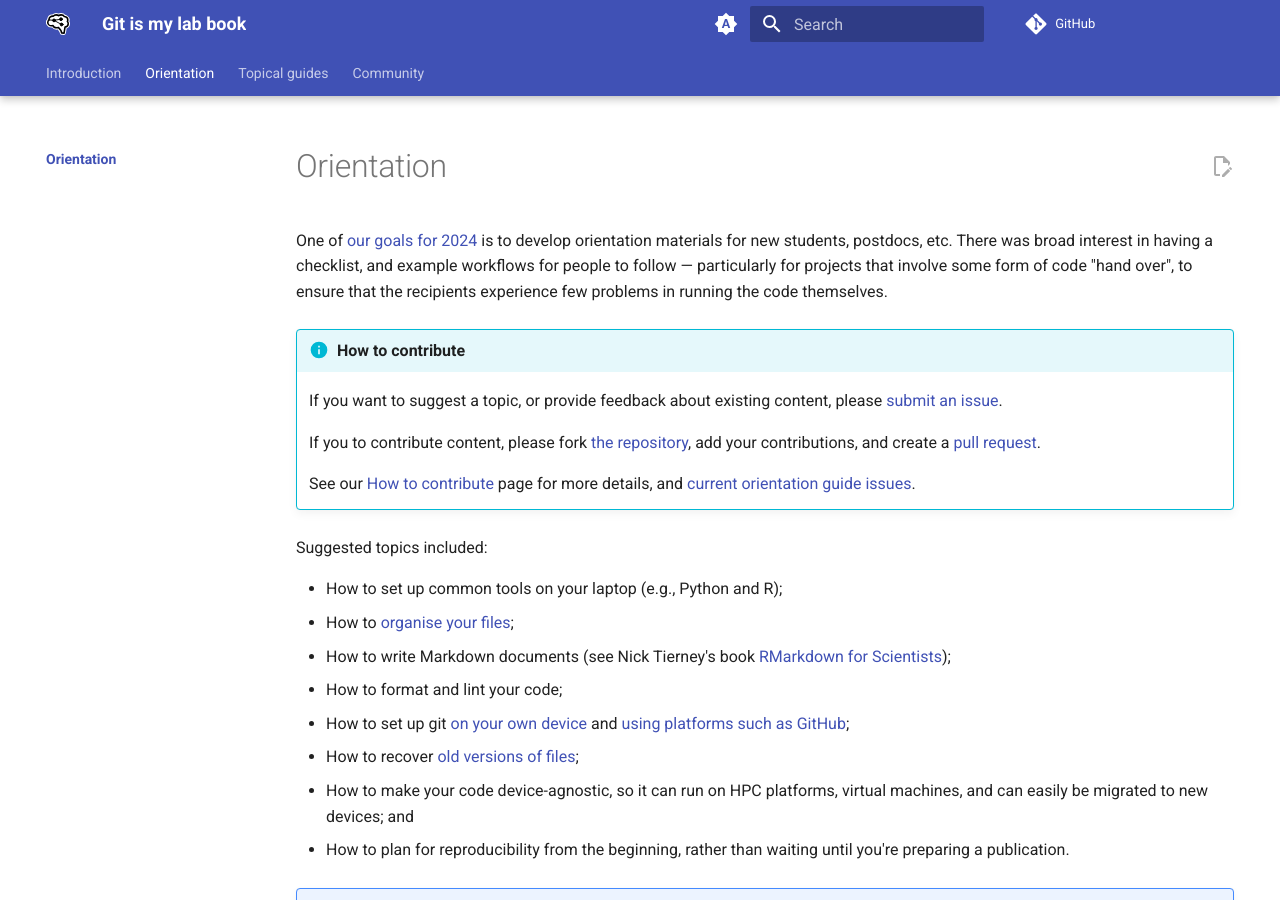
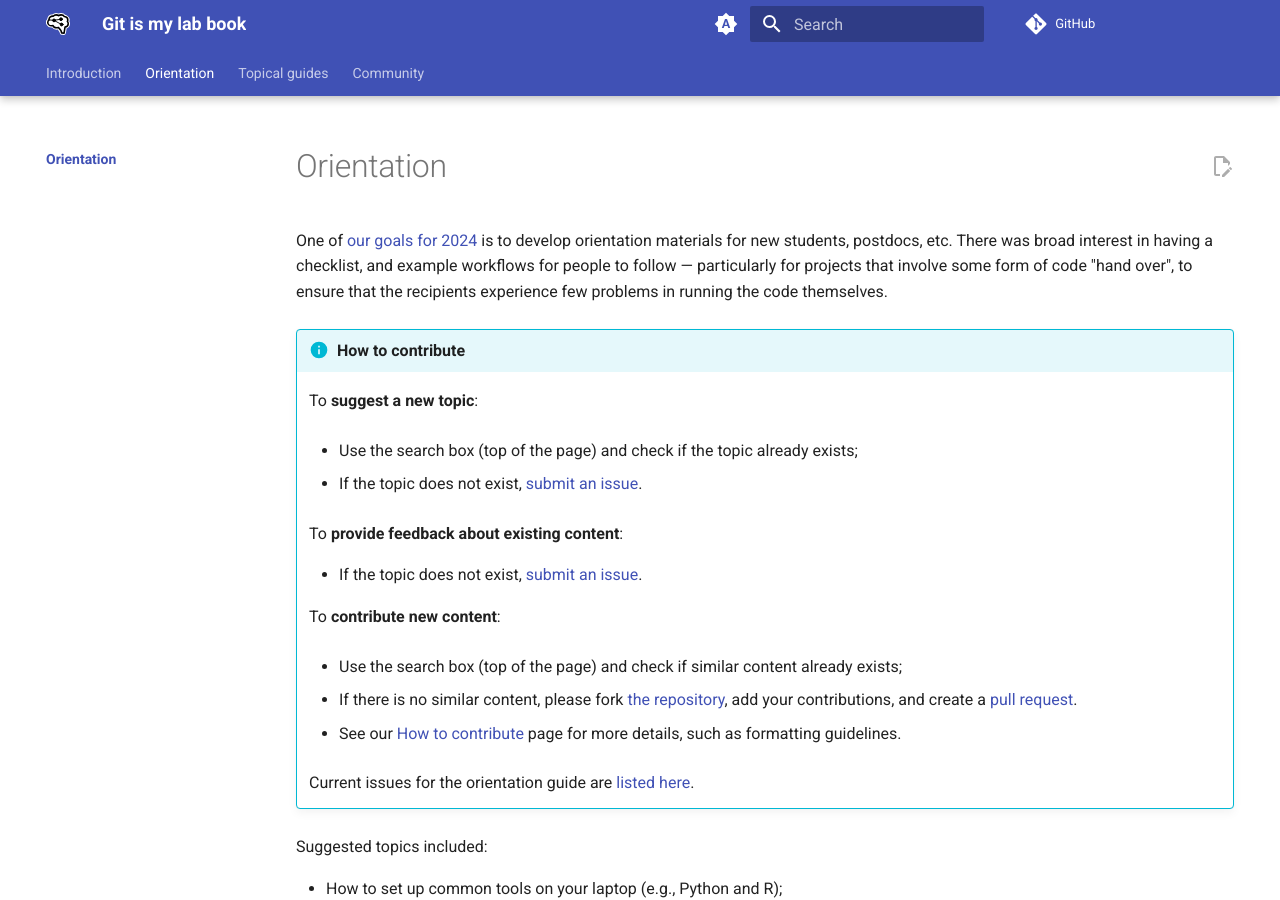
Before and after one commit to robmoss/git-is-my-lab-book, an MkDocs documentation site: the page built from docs/orientation/README.md, in a window 1280 px wide and 900 px high. Built offline with MkDocs 1.6.1 and Material for MkDocs 9.7.7, drawn with Linux system fonts in a browser that asks for light colours; nearby versions of some CDN libraries; library files that are not in the unit come from our copies; comment, search, counter and statistics services are not loaded.

Commit message:
Detailed instructions for different contributions
The "How to contribute" box now lists different steps for suggesting new
topics, providing feedback about existing content, and contributing new
content.

```diff
--- a/docs/orientation/README.md
+++ b/docs/orientation/README.md
@@ -5,11 +5,25 @@ There was broad interest in having a checklist, and example workflows for people
 
 !!! info "How to contribute"
 
-    If you want to suggest a topic, or provide feedback about existing content, please [submit an issue](https://github.com/robmoss/git-is-my-lab-book/issues/new?labels=orientation&title=&body=Please enter a short, descriptive title (above) and explain your idea here).
+    To **suggest a new topic**:
 
-    If you to contribute content, please fork [the repository](https://github.com/robmoss/git-is-my-lab-book), add your contributions, and create a [pull request](https://docs.github.com/en/pull-requests/collaborating-with-pull-requests/proposing-changes-to-your-work-with-pull-requests/about-pull-requests).
+    * Use the search box (top of the page) and check if the topic already exists;
 
-    See our [How to contribute](../how-to-contribute.md) page for more details, and [current orientation guide issues](https://github.com/robmoss/git-is-my-lab-book/issues?q=is%3Aissue+is%3Aopen+label%3Aorientation).
+    * If the topic does not exist, [submit an issue](https://github.com/robmoss/git-is-my-lab-book/issues/new?labels=orientation&title=New Topic:&body=Please enter a short, descriptive title (above) and explain your idea here).
+
+    To **provide feedback about existing content**:
+
+    * If the topic does not exist, [submit an issue](https://github.com/robmoss/git-is-my-lab-book/issues/new?labels=orientation&title=Feedback:&body=Please enter a short, descriptive title (above) and provide your feedback here).
+
+    To **contribute new content**:
+
+    * Use the search box (top of the page) and check if similar content already exists;
+
+    * If there is no similar content, please fork [the repository](https://github.com/robmoss/git-is-my-lab-book), add your contributions, and create a [pull request](https://docs.github.com/en/pull-requests/collaborating-with-pull-requests/proposing-changes-to-your-work-with-pull-requests/about-pull-requests).
+
+    * See our [How to contribute](../how-to-contribute.md) page for more details, such as formatting guidelines.
+
+    Current issues for the orientation guide are [listed here](https://github.com/robmoss/git-is-my-lab-book/issues?q=is%3Aissue+is%3Aopen+label%3Aorientation).
 
 Suggested topics included:
 
```
